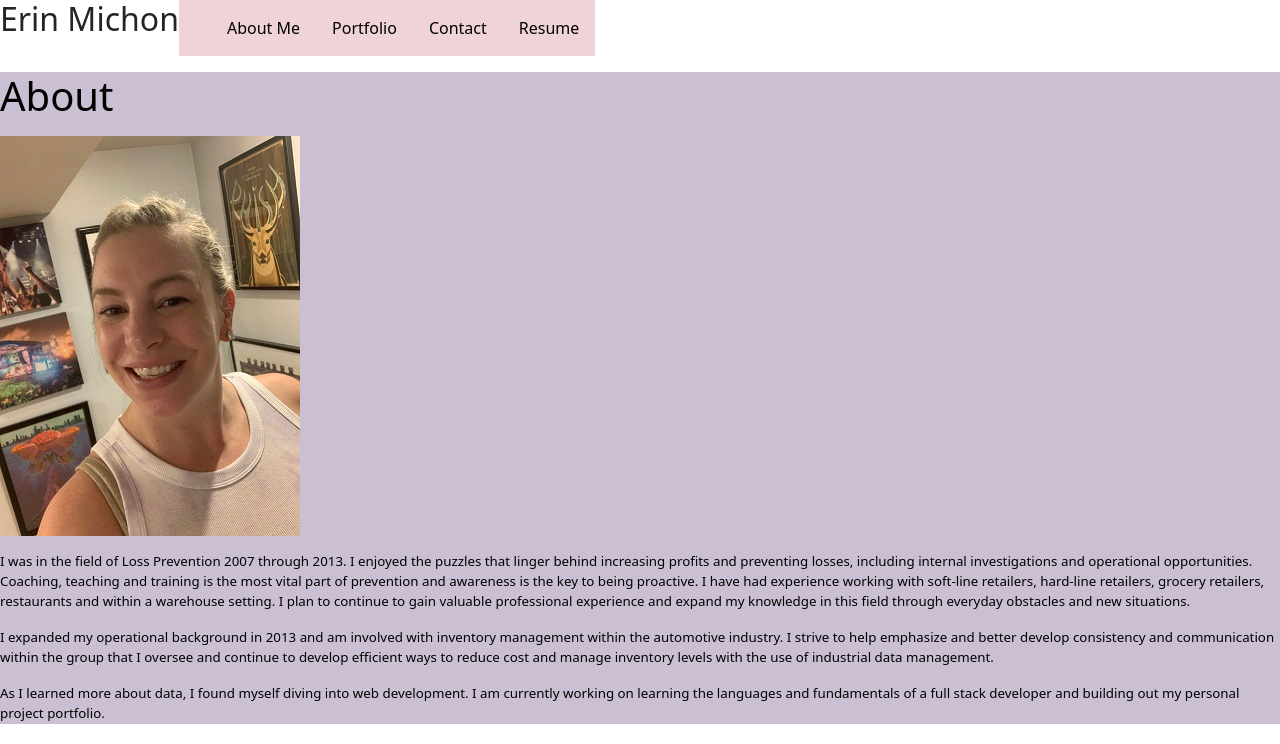
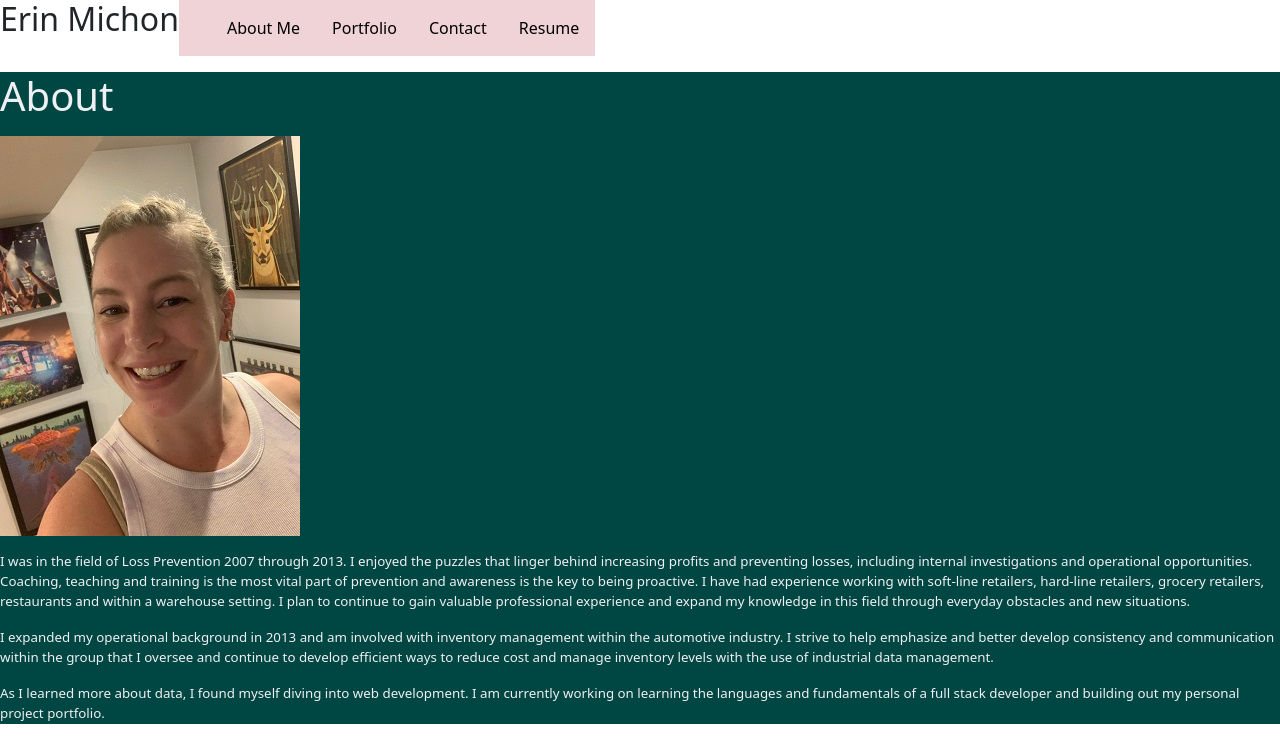
Before and after one commit to erin-michon/emichon-react-port, a React (Create React App) app: page / in a window 1280 px wide. Shown: the top 744 px of the page. Built offline with nearby package versions, Linux system fonts and the light colour scheme.

Commit message:
updated color

```diff
--- a/package.json
+++ b/package.json
@@ -8,11 +8,11 @@
     "@testing-library/react": "^12.1.3",
     "@testing-library/user-event": "^13.5.0",
     "bootstrap": "^5.1.3",
-    "gh": "^2.8.9",
+    "gh": "^1.13.9",
     "react": "^17.0.2",
     "react-bootstrap": "^2.1.2",
     "react-dom": "^17.0.2",
-    "react-scripts": "5.0.0",
+    "react-scripts": "^2.1.3",
     "web-vitals": "^2.1.4"
   },
   "scripts": {
--- a/src/components/About/index.css
+++ b/src/components/About/index.css
@@ -1,6 +1,6 @@
 .about {
-    background-color:  #CBC0D3;
-    color: black;
+    background-color: #004643;
+    color: #EFF0F3;
 }
 
 .my-2 {
```
Also changed, not shown: src/App.css (+5 -5 lines), 1 other file (tests, documents, lock files or other folders).
